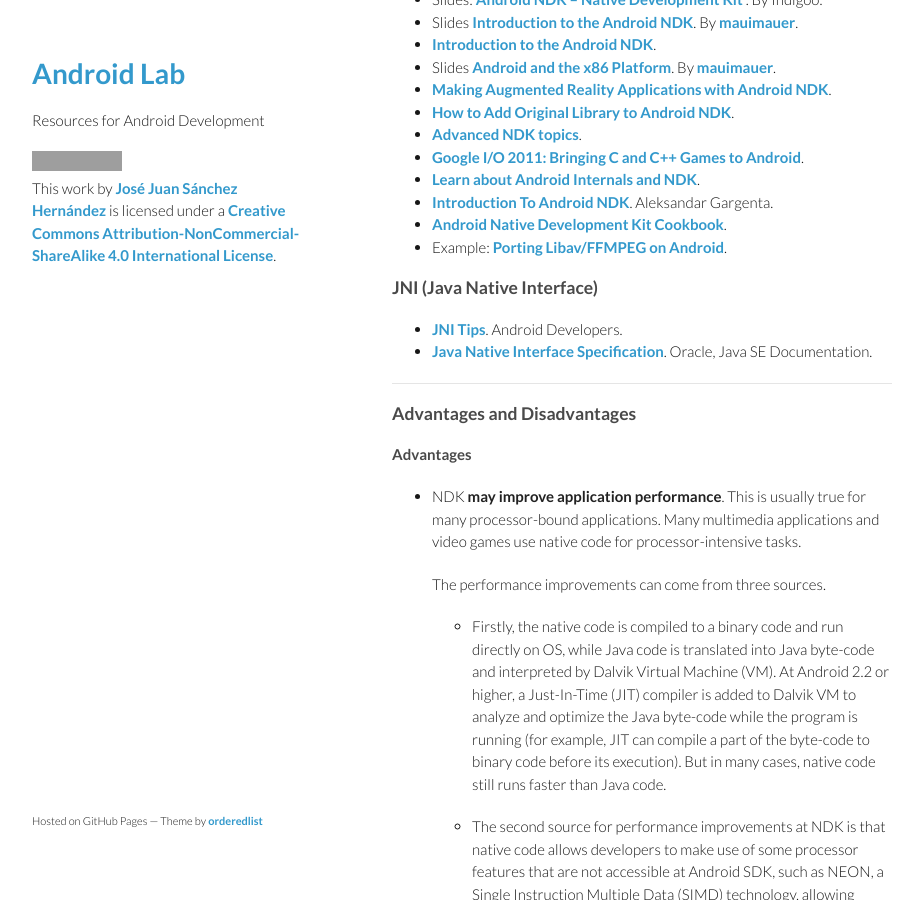
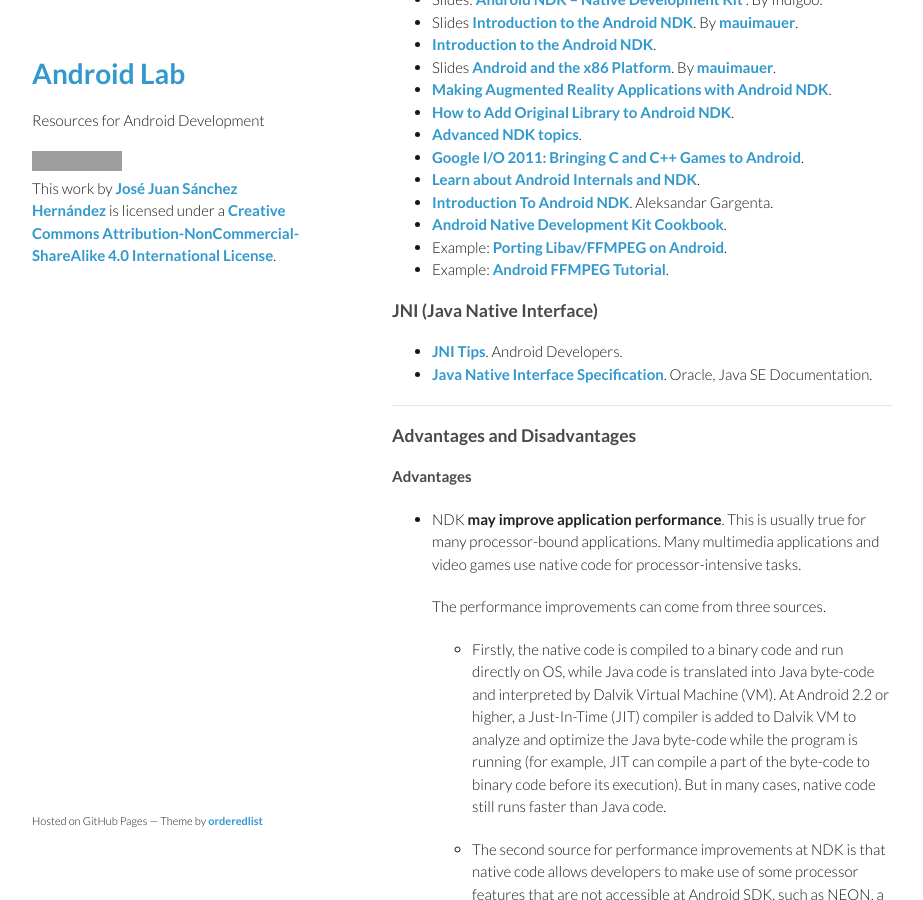
Before and after one commit to josejuansanchez/josejuansanchez.github.io, a Jekyll site: the page built from androidlab/ndk.md, in a window 1280 px wide and 900 px high, scrolled down 334 px. Shown: the whole window, without its empty margins (178-1101 px from the left). Built offline with Jekyll 4.4.1, drawn with Linux system fonts in a browser that asks for light colours; grey boxes are pictures that could not be loaded.

Commit message:
Update ndk.md

```diff
--- a/androidlab/ndk.md
+++ b/androidlab/ndk.md
@@ -23,6 +23,7 @@ title: Android Lab
 * [Introduction To Android NDK](https://thenewcircle.com/s/post/1153/introduction_to_ndk). Aleksandar Gargenta.
 * [Android Native Development Kit Cookbook](http://www.amazon.com/Android-Native-Development-Kit-Cookbook/dp/1849691509).
 * Example: [Porting Libav/FFMPEG on Android](http://libavandroid.wordpress.com/2013/12/31/porting-libavffmpeg-android/).
+* Example: [Android FFMPEG Tutorial](https://github.com/roman10/android-ffmpeg-tutorial).
 
 ### JNI (Java Native Interface)
 
```
